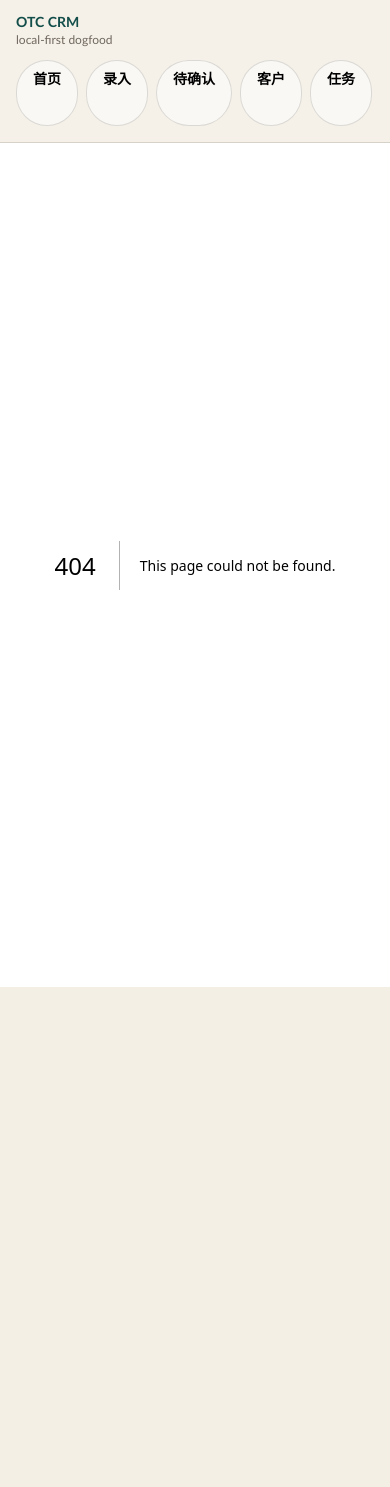
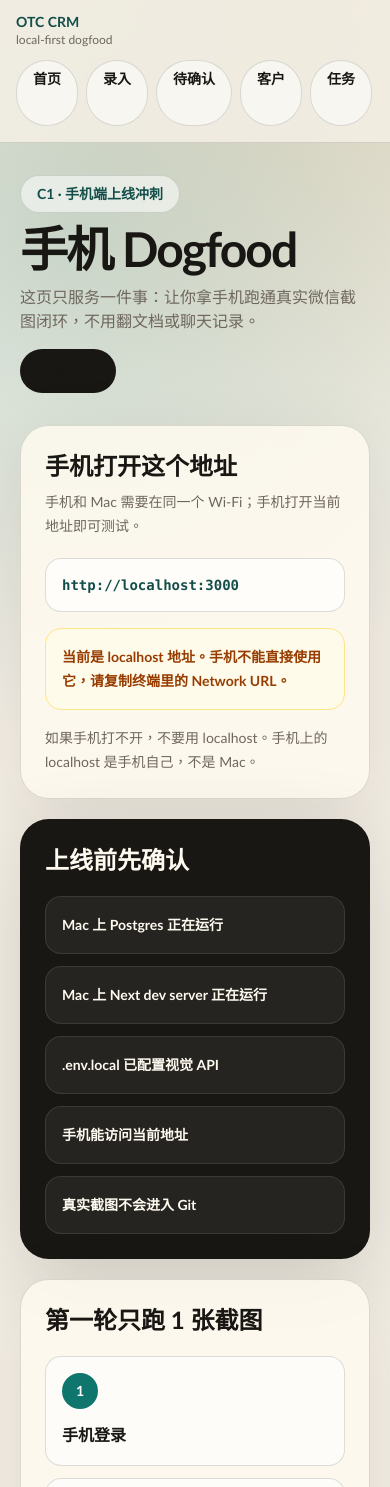
Before and after one commit to Palebluedot-ai/ApexPulse-CRM, a Next.js app: page /dogfood/mobile in a window 390 px wide. Before the commit this address had no page. Shown: the top 1487 px of the page. Before the commit the page ends 987 px from the top, so only its background shows below. Built offline with nearby package versions, Linux system fonts and the light colour scheme.

Commit message:
feat: add mobile dogfood entry

```diff
--- a/context/11_当前执行目标.md
+++ b/context/11_当前执行目标.md
@@ -569,6 +569,17 @@ M1.22C 已完成第一版：
 - AI 提取按钮旁显示“只回填字段，不会确认入库”
 - Review 队列范围摘要有测试覆盖
 
+C1 手机测试入口已完成第一版：
+
+- 新增 `/dogfood/mobile`
+- 首页和全局导航增加“手机测试”入口
+- 页面显示当前访问地址
+- 页面提示手机和 Mac 需要同一个 Wi-Fi
+- 页面列出手机端金路径
+- 页面列出上线前关键检查项
+- 如果当前地址是 `localhost`，页面会提示手机不能直接使用，需要复制终端里的 Network URL
+- 手机测试入口有 server model 和测试覆盖
+
 M1.6 UI/UX Dogfood Polish 已完成基础版：
 
 - 新增全局导航
--- a/context/25_C1_上线Checklist.md
+++ b/context/25_C1_上线Checklist.md
@@ -32,6 +32,8 @@ Chao 可以用手机真实记录微信截图，并把客户跟进闭环跑起来
 - Mac 上 Postgres 正在运行
 - Mac 上 Next dev server 正在运行
 - 手机可以访问 Network URL
+- `/dogfood/mobile` 可以打开
+- `/dogfood/mobile` 不显示可被手机误用的 localhost 地址，或明确提示需要 Network URL
 - `.env.local` 已配置视觉 API
 - `.env.local` 没有进入 Git
 - `data/` 没有进入 Git
--- a/src/app/app-nav.tsx
+++ b/src/app/app-nav.tsx
@@ -10,6 +10,7 @@ const navItems = [
   { href: "/customers", label: "客户" },
   { href: "/tasks", label: "任务" },
   { href: "/reports/weekly", label: "周报" },
+  { href: "/dogfood/mobile", label: "手机测试" },
 ];
 
 function isActive(pathname: string, href: string): boolean {
--- /dev/null
+++ b/src/app/dogfood/mobile/page.tsx
@@ -0,0 +1,108 @@
+import { headers } from "next/headers";
+import Link from "next/link";
+import { buildMobileDogfoodModel } from "@/server/dogfood/mobile-dogfood";
+
+export const dynamic = "force-dynamic";
+
+export default async function MobileDogfoodPage() {
+  const requestHeaders = await headers();
+  const model = buildMobileDogfoodModel({
+    host: requestHeaders.get("host"),
+    protocol: requestHeaders.get("x-forwarded-proto"),
+  });
+
+  return (
+    <main className="mx-auto flex min-h-screen w-full max-w-6xl flex-col px-5 py-8 sm:px-8 lg:px-10">
+      <header className="mb-8 flex flex-col gap-4 sm:flex-row sm:items-end sm:justify-between">
+        <div>
+          <p className="mb-3 w-fit rounded-full border border-[var(--line)] bg-white/55 px-4 py-2 text-sm font-semibold text-[var(--accent-strong)]">
+            C1 · 手机端上线冲刺
+          </p>
+          <h1 className="font-[var(--font-display)] text-5xl font-semibold tracking-[-0.04em] sm:text-6xl">
+            手机 Dogfood
+          </h1>
+          <p className="mt-3 max-w-2xl text-[var(--muted)]">
+            这页只服务一件事：让你拿手机跑通真实微信截图闭环，不用翻文档或聊天记录。
+          </p>
+        </div>
+        <Link
+          className="w-fit rounded-full bg-[var(--foreground)] px-5 py-3 text-sm font-semibold text-[var(--panel)]"
+          href="/capture"
+        >
+          开始上传
+        </Link>
+      </header>
+
+      <section className="grid gap-5 lg:grid-cols-[1fr_0.9fr]">
+        <div className="rounded-[1.8rem] border border-[var(--line)] bg-[rgba(255,250,240,0.82)] p-6 shadow-[0_24px_80px_rgba(25,23,20,0.1)]">
+          <h2 className="text-2xl font-semibold">手机打开这个地址</h2>
+          <p className="mt-2 text-sm leading-6 text-[var(--muted)]">
+            {model.accessHint}
+          </p>
+          <p className="mt-5 break-all rounded-2xl border border-[var(--line)] bg-white/70 p-4 font-mono text-sm font-semibold text-[var(--accent-strong)]">
+            {model.currentBaseUrl}
+          </p>
+          {model.mobileWarning ? (
+            <p className="mt-4 rounded-2xl border border-amber-200 bg-amber-50 p-4 text-sm font-semibold leading-6 text-amber-800">
+              {model.mobileWarning}
+            </p>
+          ) : null}
+          <p className="mt-4 text-sm leading-6 text-[var(--muted)]">
+            如果手机打不开，不要用 localhost。手机上的 localhost 是手机自己，不是 Mac。
+          </p>
+        </div>
+
+        <div className="rounded-[1.8rem] border border-[var(--line)] bg-[var(--foreground)] p-6 text-[var(--panel)] shadow-[0_24px_80px_rgba(25,23,20,0.16)]">
+          <h2 className="text-2xl font-semibold">上线前先确认</h2>
+          <ul className="mt-5 grid gap-3">
+            {model.checks.map((check) => (
+              <li
+                className="rounded-2xl border border-white/10 bg-white/[0.06] p-4 text-sm font-semibold leading-6"
+                key={check}
+              >
+                {check}
+              </li>
+            ))}
+          </ul>
+        </div>
+      </section>
+
+      <section className="mt-5 rounded-[1.8rem] border border-[var(--line)] bg-[rgba(255,250,240,0.82)] p-6 shadow-[0_24px_80px_rgba(25,23,20,0.1)]">
+        <h2 className="text-2xl font-semibold">第一轮只跑 1 张截图</h2>
+        <div className="mt-5 grid gap-3 md:grid-cols-3">
+          {model.goldenPath.map((step, index) => (
+            <div
+              className="rounded-2xl border border-[var(--line)] bg-white/60 p-4"
+              key={step}
+            >
+              <span className="grid size-9 place-items-center rounded-full bg-[var(--accent)] text-sm font-bold text-white">
+                {index + 1}
+              </span>
+              <p className="mt-3 text-base font-semibold leading-7">{step}</p>
+            </div>
+          ))}
+        </div>
+        <div className="mt-6 flex flex-wrap gap-2">
+          <Link
+            className="rounded-full bg-[var(--foreground)] px-5 py-3 text-sm font-semibold text-[var(--panel)]"
+            href="/capture"
+          >
+            去上传截图
+          </Link>
+          <Link
+            className="rounded-full border border-[var(--line)] bg-white px-5 py-3 text-sm font-semibold text-[var(--accent-strong)]"
+            href="/review"
+          >
+            去待确认
+          </Link>
+          <Link
+            className="rounded-full border border-[var(--line)] bg-white px-5 py-3 text-sm font-semibold text-[var(--accent-strong)]"
+            href="/reports/weekly"
+          >
+            看周报
+          </Link>
+        </div>
+      </section>
+    </main>
+  );
+}
--- a/src/app/page.tsx
+++ b/src/app/page.tsx
@@ -51,6 +51,12 @@ export default function Home() {
             >
               跟进任务
             </Link>
+            <Link
+              className="rounded-full border border-[var(--line)] bg-white/55 px-5 py-3 text-sm font-semibold text-[var(--accent-strong)]"
+              href="/dogfood/mobile"
+            >
+              手机测试
+            </Link>
           </div>
         </div>
 
--- /dev/null
+++ b/src/server/dogfood/mobile-dogfood.ts
@@ -0,0 +1,40 @@
+export interface MobileDogfoodModel {
+  currentBaseUrl: string;
+  accessHint: string;
+  mobileWarning: string | null;
+  goldenPath: string[];
+  checks: string[];
+}
+
+export function buildMobileDogfoodModel(input: {
+  host: string | null;
+  protocol: string | null;
+}): MobileDogfoodModel {
+  const host = input.host?.trim() || "localhost:3000";
+  const protocol = input.protocol?.trim() || "http";
+  const isLocalhost =
+    host.startsWith("localhost") || host.startsWith("127.0.0.1");
+
+  return {
+    currentBaseUrl: `${protocol}://${host}`,
+    accessHint: "手机和 Mac 需要在同一个 Wi-Fi；手机打开当前地址即可测试。",
+    mobileWarning: isLocalhost
+      ? "当前是 localhost 地址。手机不能直接使用它，请复制终端里的 Network URL。"
+      : null,
+    goldenPath: [
+      "手机登录",
+      "上传 1 张真实微信截图",
+      "进入待确认",
+      "AI 提取字段",
+      "人工修正并确认入库",
+      "检查客户详情和任务",
+    ],
+    checks: [
+      "Mac 上 Postgres 正在运行",
+      "Mac 上 Next dev server 正在运行",
+      ".env.local 已配置视觉 API",
+      "手机能访问当前地址",
+      "真实截图不会进入 Git",
+    ],
+  };
+}
```
Also changed, not shown: context/00_文档总览.md (+10 -0 lines), context/system_logs/2026-05-29_M1_18外部视觉API接入执行.md (+32 -0 lines), 2 other files (tests, documents, lock files or other folders).
